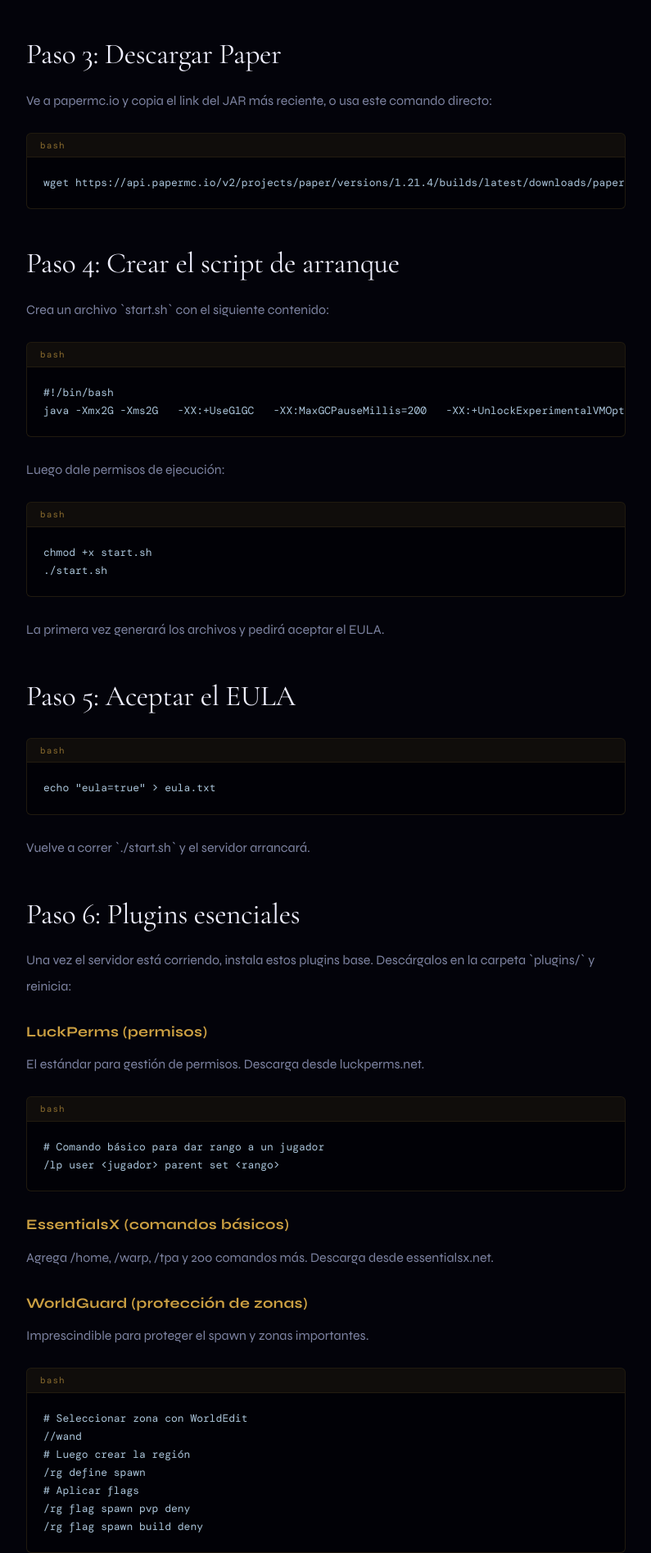
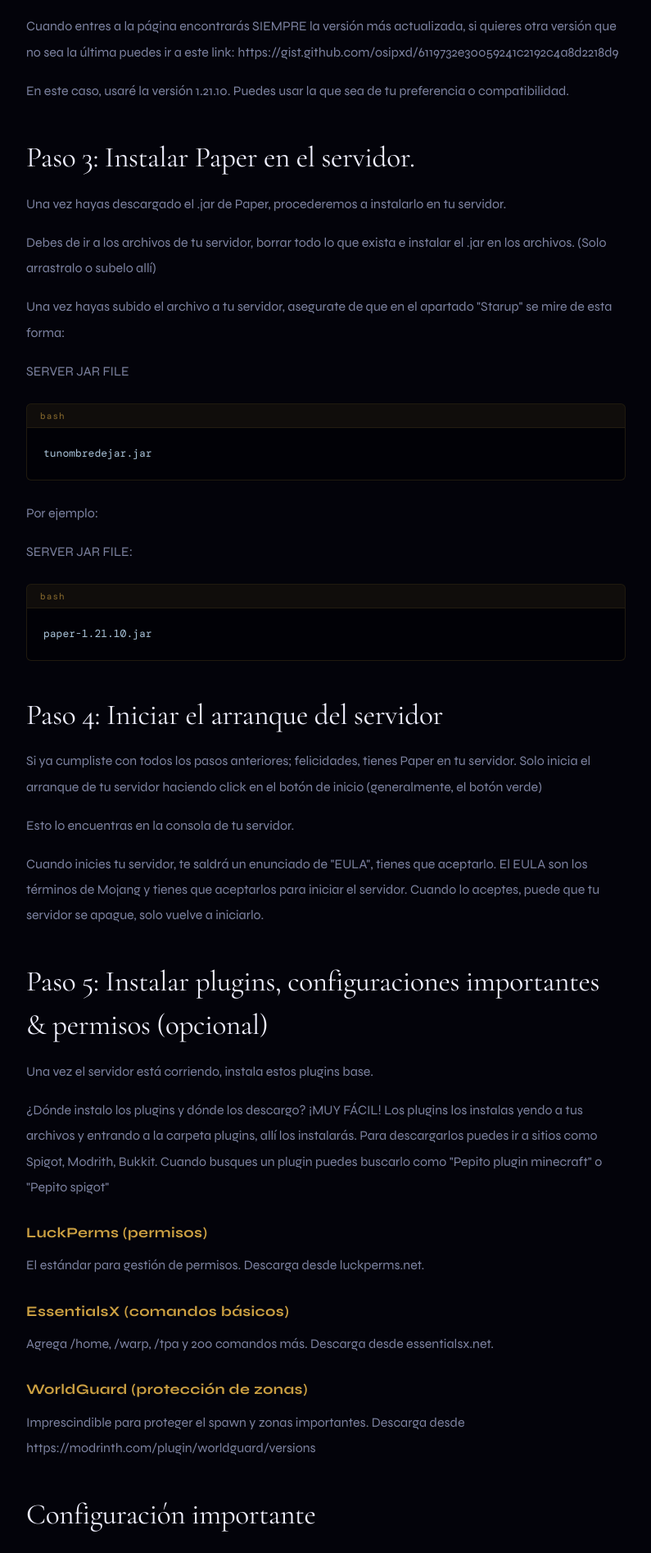
Before and after one commit to DinoChips/starguides, a React (Vite) app: page /articulo/1 in a window 1280 px wide. Shown: the part 1956-3850 px from the top of the page at 82% size, without its empty margins (242-1037 px from the left). Built offline with nearby package versions, Linux system fonts and the light colour scheme; a web font is replaced by a local one.

Commit message:
Guía Paper

```diff
--- a/src/data/articles.js
+++ b/src/data/articles.js
@@ -57,83 +57,57 @@
 Mis Host para servidores son:
 
 - [Bloom Host](https://bloom.host/)
-- asd
+- [Holy Nodes](https://holynodes.com/minecraft)
+- [Tect Host](https://tect.host/)
 
-Deberías ver algo como: \`openjdk 21.0.x\`. Si aparece esa línea, estás listo.
+Puedes elegir cualquiera de estas 3 opciones, a opinión propia, están acomodadas por calidad. Si eres alguien nuevo, ve por Tect Host, si eres un poco más avanzado puedes considerar las otras 2 opciones.
 
-## Paso 2: Crear la carpeta del servidor
+## Paso 2: Descargar Paper.
 
+Para descargar paper no hace falta otra cosa más que buscar en Google "PaperMC" y encontrarás la página. Por si no la encuentras, este es el link: https://papermc.io/downloads/paper
+Cuando entres a la página encontrarás SIEMPRE la versión más actualizada, si quieres otra versión que no sea la última puedes ir a este link: https://gist.github.com/osipxd/6119732e30059241c2192c4a8d2218d9
+
+En este caso, usaré la versión 1.21.10. Puedes usar la que sea de tu preferencia o compatibilidad.
+
+## Paso 3: Instalar Paper en el servidor.
+
+Una vez hayas descargado el .jar de Paper, procederemos a instalarlo en tu servidor.
+Debes de ir a los archivos de tu servidor, borrar todo lo que exista e instalar el .jar en los archivos. (Solo arrastralo o subelo allí)
+Una vez hayas subido el archivo a tu servidor, asegurate de que en el apartado "Starup" se mire de esta forma:
+
+SERVER JAR FILE
 \`\`\`bash
-mkdir -p /home/minecraft/server
-cd /home/minecraft/server
+tunombredejar.jar
 \`\`\`
 
-## Paso 3: Descargar Paper
+Por ejemplo:
 
-Ve a papermc.io y copia el link del JAR más reciente, o usa este comando directo:
-
+SERVER JAR FILE:
 \`\`\`bash
-wget https://api.papermc.io/v2/projects/paper/versions/1.21.4/builds/latest/downloads/paper-1.21.4-latest.jar -O paper.jar
+paper-1.21.10.jar
 \`\`\`
 
-## Paso 4: Crear el script de arranque
+## Paso 4: Iniciar el arranque del servidor
 
-Crea un archivo \`start.sh\` con el siguiente contenido:
+Si ya cumpliste con todos los pasos anteriores; felicidades, tienes Paper en tu servidor. Solo inicia el arranque de tu servidor haciendo click en el botón de inicio (generalmente, el botón verde)
+Esto lo encuentras en la consola de tu servidor.
 
-\`\`\`bash
-#!/bin/bash
-java -Xmx2G -Xms2G \
-  -XX:+UseG1GC \
-  -XX:MaxGCPauseMillis=200 \
-  -XX:+UnlockExperimentalVMOptions \
-  -XX:+DisableExplicitGC \
-  -jar paper.jar nogui
-\`\`\`
+Cuando inicies tu servidor, te saldrá un enunciado de "EULA", tienes que aceptarlo. El EULA son los términos de Mojang y tienes que aceptarlos para iniciar el servidor. Cuando lo aceptes, puede que tu servidor se apague, solo vuelve a iniciarlo.
 
-Luego dale permisos de ejecución:
+## Paso 5: Instalar plugins, configuraciones importantes & permisos (opcional)
 
-\`\`\`bash
-chmod +x start.sh
-./start.sh
-\`\`\`
+Una vez el servidor está corriendo, instala estos plugins base.
 
-La primera vez generará los archivos y pedirá aceptar el EULA.
-
-## Paso 5: Aceptar el EULA
-
-\`\`\`bash
-echo "eula=true" > eula.txt
-\`\`\`
-
-Vuelve a correr \`./start.sh\` y el servidor arrancará.
-
-## Paso 6: Plugins esenciales
-
-Una vez el servidor está corriendo, instala estos plugins base. Descárgalos en la carpeta \`plugins/\` y reinicia:
+¿Dónde instalo los plugins y dónde los descargo? ¡MUY FÁCIL! Los plugins los instalas yendo a tus archivos y entrando a la carpeta plugins, allí los instalarás. Para descargarlos puedes ir a sitios como Spigot, Modrith, Bukkit. Cuando busques un plugin puedes buscarlo como "Pepito plugin minecraft" o "Pepito spigot"
 
 ### LuckPerms (permisos)
 El estándar para gestión de permisos. Descarga desde luckperms.net.
-
-\`\`\`bash
-# Comando básico para dar rango a un jugador
-/lp user <jugador> parent set <rango>
-\`\`\`
 
 ### EssentialsX (comandos básicos)
 Agrega /home, /warp, /tpa y 200 comandos más. Descarga desde essentialsx.net.
 
 ### WorldGuard (protección de zonas)
-Imprescindible para proteger el spawn y zonas importantes.
-
-\`\`\`bash
-# Seleccionar zona con WorldEdit
-//wand
-# Luego crear la región
-/rg define spawn
-# Aplicar flags
-/rg flag spawn pvp deny
-/rg flag spawn build deny
-\`\`\`
+Imprescindible para proteger el spawn y zonas importantes. Descarga desde https://modrinth.com/plugin/worldguard/versions
 
 ## Configuración importante
 
@@ -142,18 +116,20 @@
 \`\`\`bash
 # Cambiar nombre del servidor
 motd=Mi servidor de Minecraft
-
 # Modo de juego por defecto
 gamemode=survival
-
 # Máximo de jugadores
 max-players=50
-
-# Modo online (false = cracked, true = premium)
+# Modo online (false = no premium, true = premium) Recomendado que esté en false para que entren usuarios premium y no premium, pero si haces esto, asegurate de usar un plugin de seguridad como nLogin.
 online-mode=true
+# Perfil seguro
+enforce-secure-profile=false
+# Distancias de renderizado
+simulation-distance=5 (Esta es la distancia de simulación)
+view-distance=8 (Esta es la distancia de renderizado, lo que mira el JUGADOR)
 \`\`\`
 
-Y en \`paper-world-defaults.yml\` ajusta el rendimiento:
+Y en \`config/paper-world-defaults.yml\` ajusta el rendimiento:
 
 \`\`\`yaml
 chunks:
@@ -162,32 +138,38 @@
 entities:
   spawning:
     spawn-limits:
-      monsters: 70
-      animals: 10
-\`\`\`
+      ambient: 20
+      axolotls: 5
+      creature: 10
+      monster: 30
+      underground_water_creature: 5
+      water_ambient: 10
+      water_creature: 5
+    ticks-per-spawn:
+      ambient: 100
+      axolotls: 400
+      creature: 400
+      monster: 20
+      underground_water_creature: 400
+      water_ambient: 400
+      water_creature: 400
 
-## Mantenerlo corriendo con Screen
+# Permisos
 
-Para que el servidor siga activo cuando cierres SSH:
+Para ajustar los permisos, usaremos el plugin LuckPerms, esto permitirá ajustar permisos hacia jugadores y otros rangos. Los siguientes comandos se usan dentro del juego, asegurate de tener OP antes de usarlos.
+"OP" significa tener TODOS los permisos, si crearás un servidor, tienes que tenerlo solo TÚ porque eres el dueño, no des este permiso a otros a menos que confies MUCHO en esta persona (ejemplo, otro owner). Date este permiso desde la consola poniendo \`op tunombre\`
 
-\`\`\`bash
-# Instalar screen
-sudo apt install screen
+Para crear un rango usa el comando \`/lp creategroup nombredelrango\`, esto te servirá por si quieres crear rangos como Owner, Mod, Vip..
+Para editar permisos usa el comando \`/lp group nombredelgrupo permission set/unset nombredelpermiso\`, por ejemplo (EssentialsX) \`lp group default permission set essentials.msg\`
+Para editar el color del grupo usa el comando \`lp group nombredelgrupo meta setprefix "&e&lnombredelgrupo ". Nota que tiene que ir entre comillas y con un espacio al final.\`
+Para grandes cambios, recomiendo usar el comando \`lp editor\` que abre una interfaz web.
 
-# Iniciar sesión de screen
-screen -S minecraft
-
-# Correr el servidor dentro
-./start.sh
-
-# Desconectarte sin cerrar el servidor: Ctrl + A, luego D
-# Volver a la sesión:
-screen -r minecraft
+Esto es una muy pequeña guía de LuckPerms, si quieres entrar más a detalle puedes esperar la guía de LuckPerms.
 \`\`\`
 
 ## Conclusión
 
-Con esto tienes un servidor Paper funcional con plugins básicos. El siguiente paso es configurar los permisos con LuckPerms y agregar los plugins específicos de tu servidor. Cualquier duda, el Discord de StarGuides está disponible para abrir un ticket.
+Con esto tienes un servidor Paper funcional con plugins básicos. Cualquier duda, el Discord de StarGuides está disponible para abrir un ticket.
     `
   },
 
```
